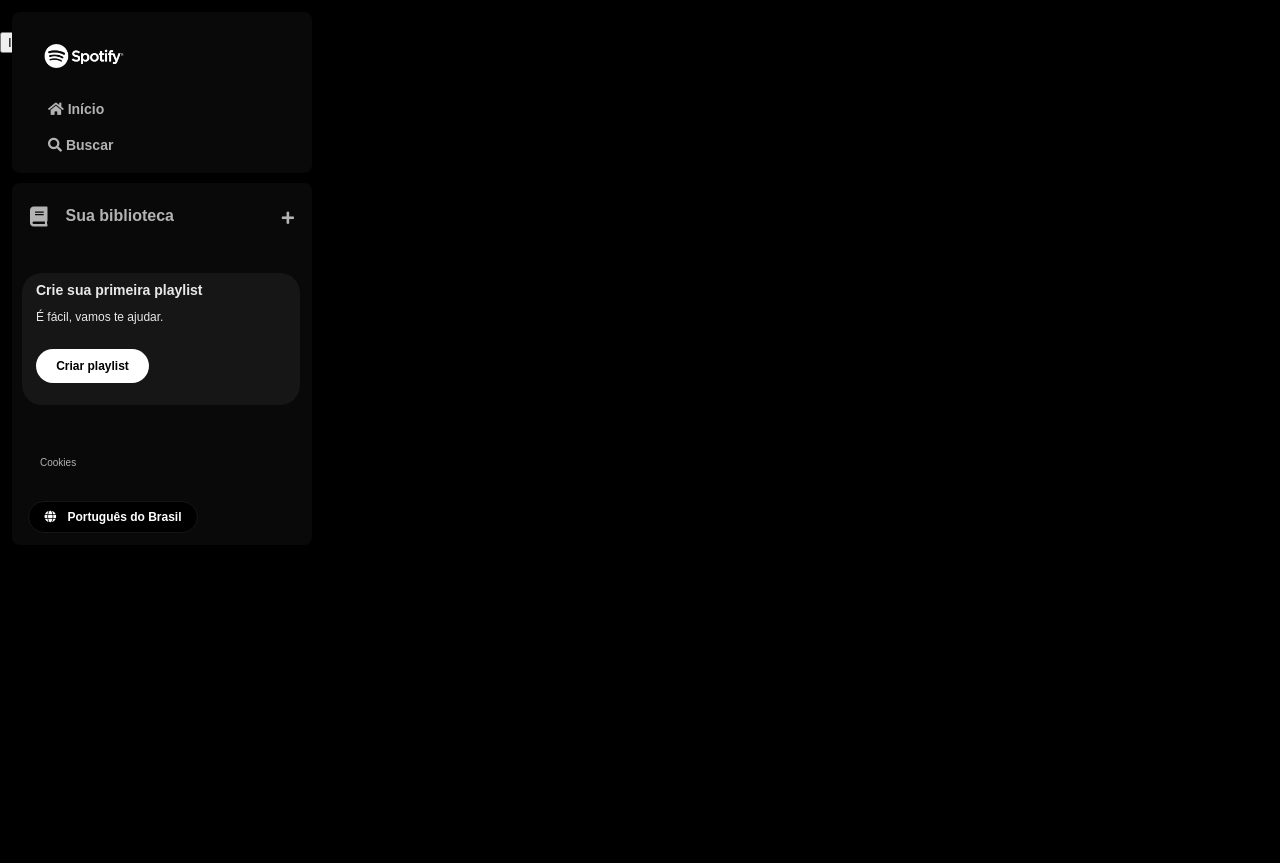
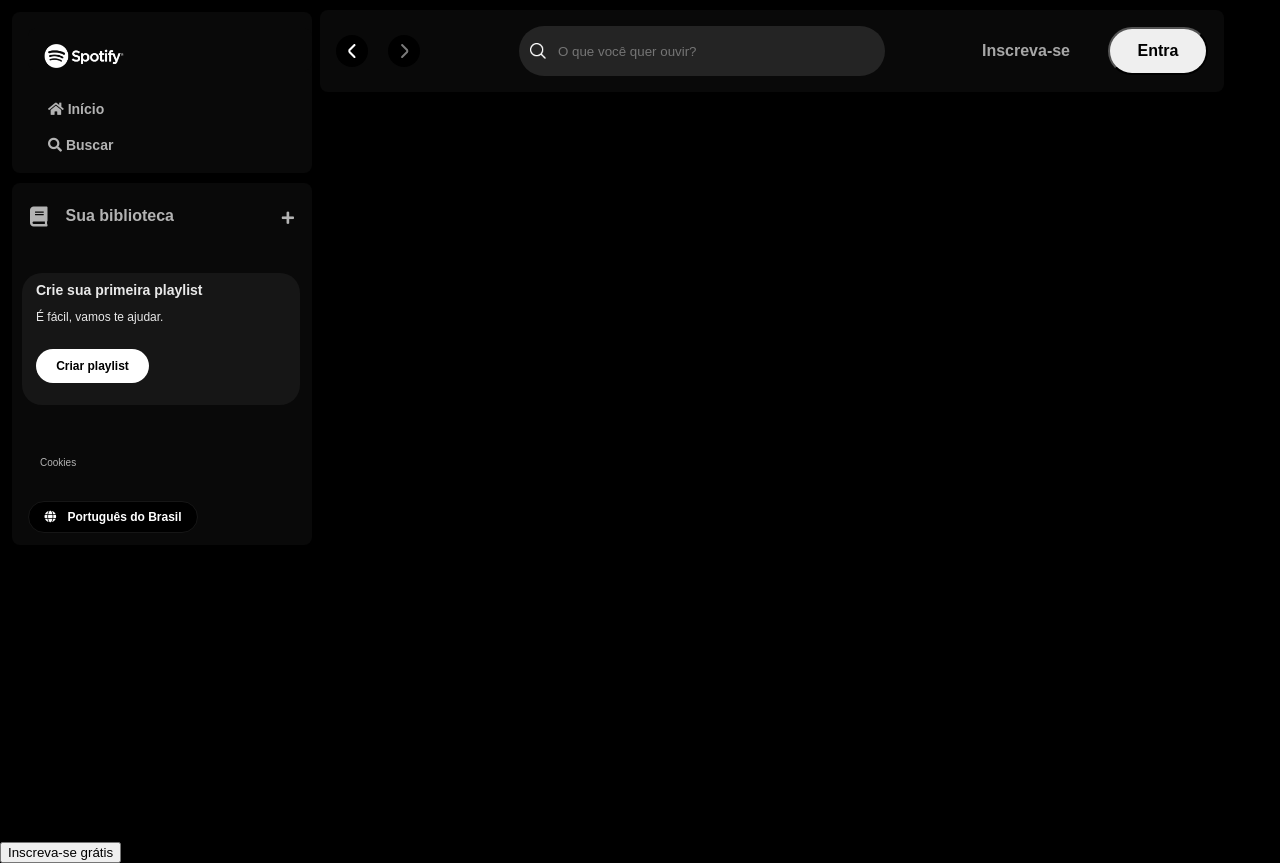
Before and after one commit to Rafaelusa/SPOTIFY-IMERSAO-ALURA, a plain HTML site: page index.html in a window 1280 px wide. Before the commit the page ends 800 px from the top, so only its background shows below. Drawn offline with Linux system fonts and the light colour scheme.

Commit message:
feat: Creation of the main-container of the site. We also added 2 other css files, to organize it better.

```diff
--- a/index.html
+++ b/index.html
@@ -8,6 +8,7 @@
   <link rel="stylesheet" href="./src/styles/reset.css" />
   <link rel="stylesheet" href="./src/styles/vars.css">
   <link rel="stylesheet" href="./src/styles/sidebar-footer.css" />
+  <link rel="stylesheet" href="./src/styles/main-content.css">
   <link rel="stylesheet" href="https://use.fontawesome.com/releases/v5.15.4/css/solid.css"
     integrity="sha384-Tv5i09RULyHKMwX0E8wJUqSOaXlyu3SQxORObAI08iUwIalMmN5L6AvlPX2LMoSE" crossorigin="anonymous" />
   <link rel="stylesheet" href="https://use.fontawesome.com/releases/v5.15.4/css/fontawesome.css"
@@ -70,7 +71,26 @@
 
   <main>
     <div class="main-container">
+      <nav class="header__navigation">
+        <div class="navigation">
+          <button class="arrow-left">
+            <img src="./src/assets/icons/small-left.png" alt="Seta Esquerda">
+          </button>
+          <button class="arrow-right">
+            <img src="./src/assets/icons/small-right.png" alt="Seta Direita">
+          </button>
+        </div>
+        <div class="header__search">
+          <img src="./src/assets/icons/search.png" alt="">
+          <input type="text" id="search-input" maxlength="800" placeholder="O que você quer ouvir?">
+        </div>
 
+        <div class="header__login">
+          <button class="subscribe">Inscreva-se</button>
+          <button class="login">Entra</button>
+        </div>
+
+      </nav>
     </div>
   </main>
 
--- /dev/null
+++ b/src/styles/main-content.css
@@ -0,0 +1,92 @@
+/* HEADER */
+
+.main-container {
+  max-width: 80vw;
+  height: 100vh;
+  margin-left: 320px;
+  margin-right: 56px;
+}
+
+.header__navigation {
+  display: flex;
+  justify-content: space-between;
+  align-items: center;
+  padding: 16px;
+  margin: 10px 0;
+  border-radius: 8px;
+  background-color: #090909;
+}
+
+.header__navigation .navigation {
+  display: flex;
+  justify-content: space-around;
+  align-items: center;
+}
+
+.header__navigation .navigation .arrow-left {
+  margin-right: 1.25rem;
+}
+
+.arrow-left, .arrow-right {
+  display: flex;
+  align-items: center;
+  justify-content: center;
+  width: 32px;
+  height: 32px;
+  background: var(--bg-icon);
+  background-color: var(--bg-arrow-color);
+  border-radius: 50%;
+  border: none;
+  cursor: pointer;
+}
+
+.header__login{
+  display: flex;
+  align-items: center;
+}
+
+.header__search {
+  display: flex;
+  align-items: center;
+  width: 364px;
+  height: 48px;
+  margin-left: 8px;
+  background-color: #242424;
+  border-radius: 500px;
+  border: 1px solid transparent;
+}
+
+.header__search img {
+  width: 16px;
+  height: 16px;
+  margin-left: 10px;
+}
+
+.header__search input {
+  background: transparent;
+  border: none;
+  padding: 0 100px 0 12px;
+  color: #fff;
+  text-overflow: ellipsis;
+  overflow: hidden;
+  white-space: nowrap;
+  outline: none;
+}
+
+.header__login .subscribe {
+  color: #a7a7a7;
+  font-size: 16px;
+  font-weight: 700;
+  background-color: transparent;
+  margin-right: 32px;
+  border: none;
+}
+
+.header__login .login {
+  width: 100px;
+  height: 48px;
+  color: #000;
+  font-size: 16px;
+  font-weight: 700;
+  border-radius: 40px;
+}
--- a/src/styles/vars.css
+++ b/src/styles/vars.css
@@ -1,4 +1,8 @@
 :root{
   /* FONT */
   --font-dm-sans: "DM Sans", sans-serif;
+
+  /* COLORS */
+  --bg-icon: #131313;
+  --bg-arrow-color: rgba(0,0,0,7)
 }
```
